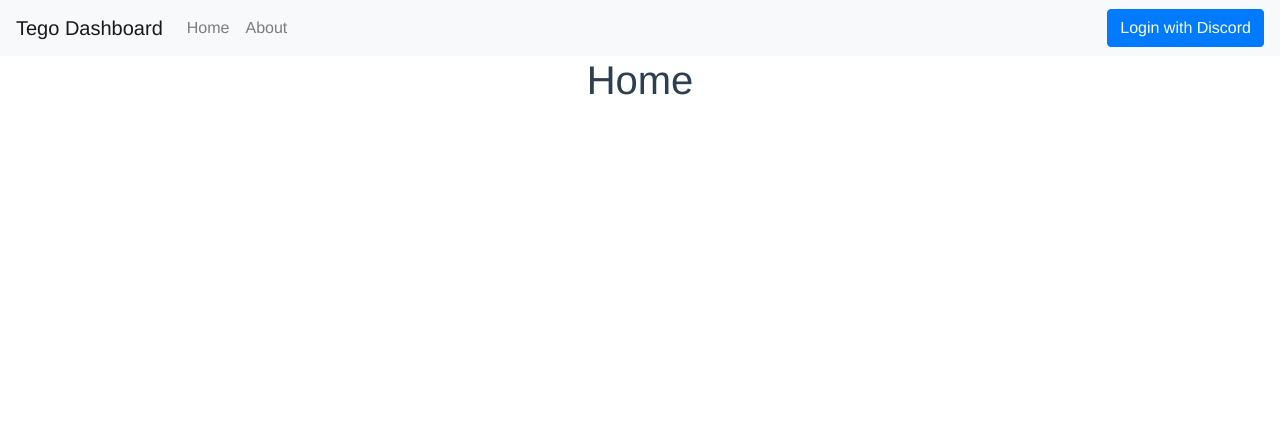
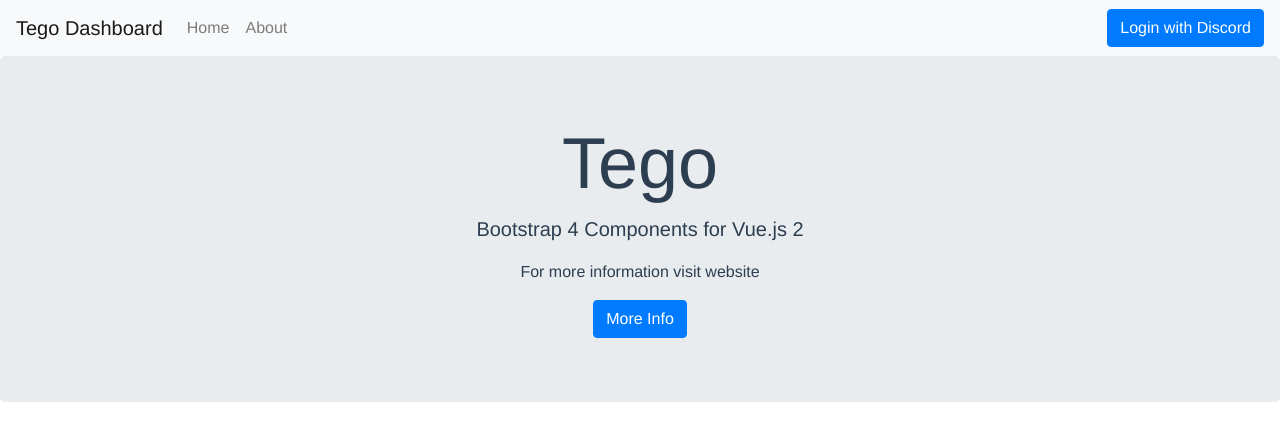
Before and after one commit to jblascoisaza/tego-dashboard, a Vue app: page / in a window 1280 px wide. Shown: the top 440 px of the page. Built offline with nearby package versions, Linux system fonts and the light colour scheme.

Commit message:
added jumbotron component to home view

```diff
--- /dev/null
+++ b/src/components/General/JumboTron.vue
@@ -0,0 +1,19 @@
+<template>
+  <div>
+    <b-jumbotron :header="header" :lead="lead">
+      <p>{{ pContent }}</p>
+      <b-button variant="primary" href="#">{{ bContent }}</b-button>
+    </b-jumbotron>
+  </div>
+</template>
+
+<script>
+export default {
+  props: {
+    header: String,
+    lead: String,
+    pContent: String,
+    bContent: String
+  }
+};
+</script>
--- a/src/views/Home.vue
+++ b/src/views/Home.vue
@@ -1,11 +1,19 @@
 <template>
-  <div>
-    <h1>Home</h1>
-  </div>
+  <JumboTron
+    header="Tego"
+    lead="Bootstrap 4 Components for Vue.js 2"
+    pContent="For more information visit website"
+    bContent="More Info"
+  />
 </template>
 
 <script>
+import JumboTron from '@/components/General/JumboTron.vue';
+
 export default {
-  name: 'home'
+  name: 'home',
+  components: {
+    JumboTron
+  }
 };
 </script>
```
